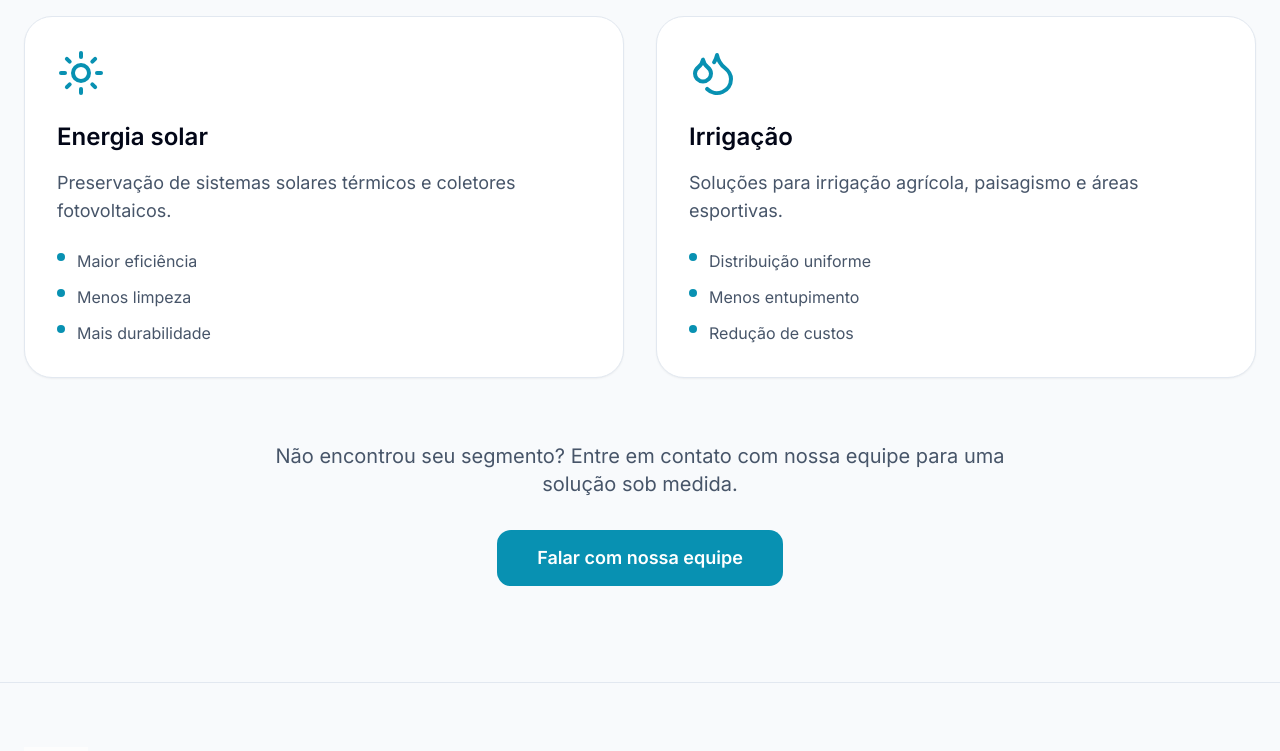
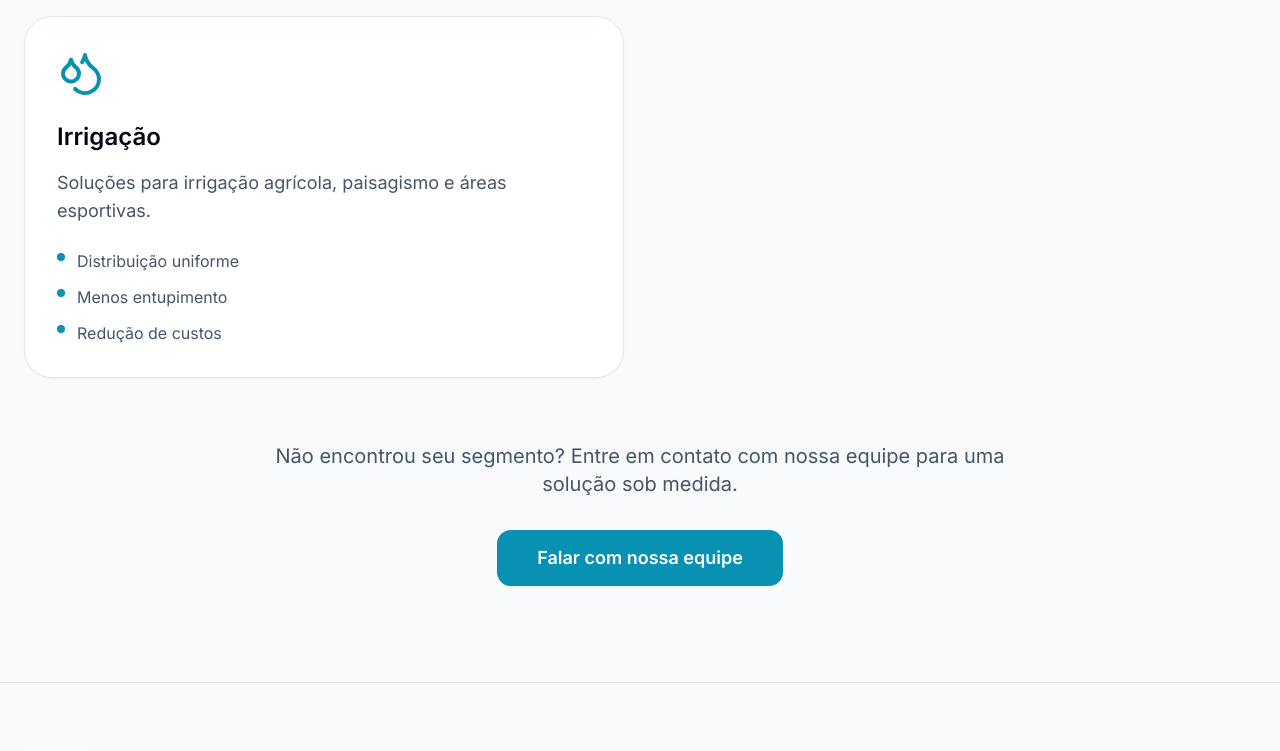
Before and after one commit to Evolvetech-Johnn/aquabion, a Next.js app: page /aplicacoes in a window 1280 px wide. Shown: the part 1700-2451 px from the top of the page. Built offline with nearby package versions, Linux system fonts and the light colour scheme.

Commit message:
feat: create applications and technology pages for Aquabion documentation

```diff
--- a/src/app/aplicacoes/page.tsx
+++ b/src/app/aplicacoes/page.tsx
@@ -45,12 +45,7 @@ export default function ApplicationsPage() {
       description: 'Proteção de serpentinas e trocadores de calor em sistemas de climatização.',
       benefits: ['Eficiência energética', 'Menor desgaste', 'Menos manutenção'],
     },
-    {
-      icon: Sun,
-      title: 'Energia solar',
-      description: 'Preservação de sistemas solares térmicos e coletores fotovoltaicos.',
-      benefits: ['Maior eficiência', 'Menos limpeza', 'Mais durabilidade'],
-    },
+
     {
       icon: Droplets,
       title: 'Irrigação',
--- a/src/app/tecnologia/page.tsx
+++ b/src/app/tecnologia/page.tsx
@@ -45,7 +45,7 @@ export default function TechnologyPage() {
         </div>
 
         {/* Vídeo Demonstrativo */}
-        <div className="mb-20 overflow-hidden rounded-[2.5rem] border border-slate-200 bg-white p-4 shadow-[0_30px_80px_-40px_rgba(15,23,42,0.18)]">
+        <div className="max-w-4xl mx-auto mb-20 overflow-hidden rounded-[2.5rem] border border-slate-200 bg-white p-4 shadow-[0_30px_80px_-40px_rgba(15,23,42,0.18)]">
           <div className="aspect-video w-full overflow-hidden rounded-[2rem] relative bg-slate-950">
             <video
               src="https://res.cloudinary.com/dipz2qnny/video/upload/v1779909307/aquabion_site/hdodorfdi1euyvauaivv.mp4"
```
